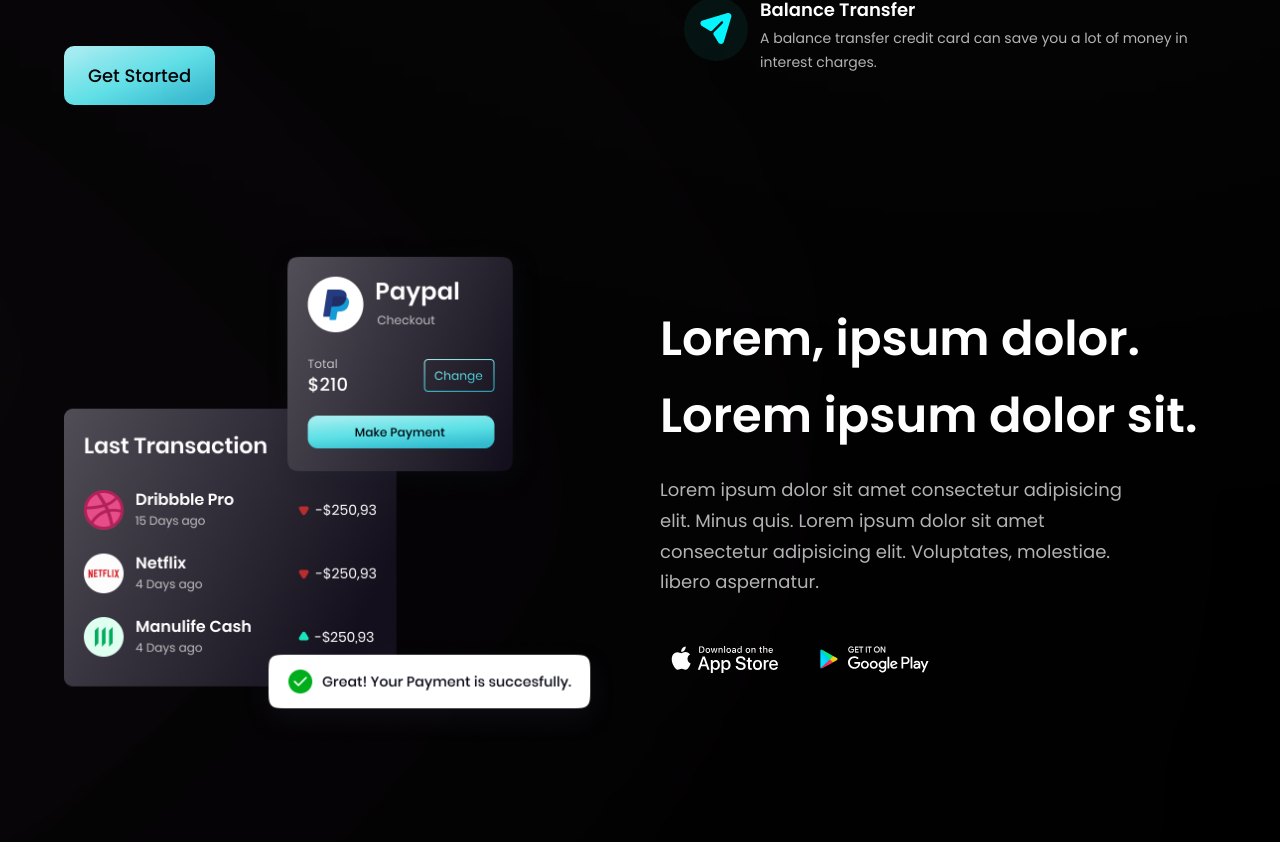
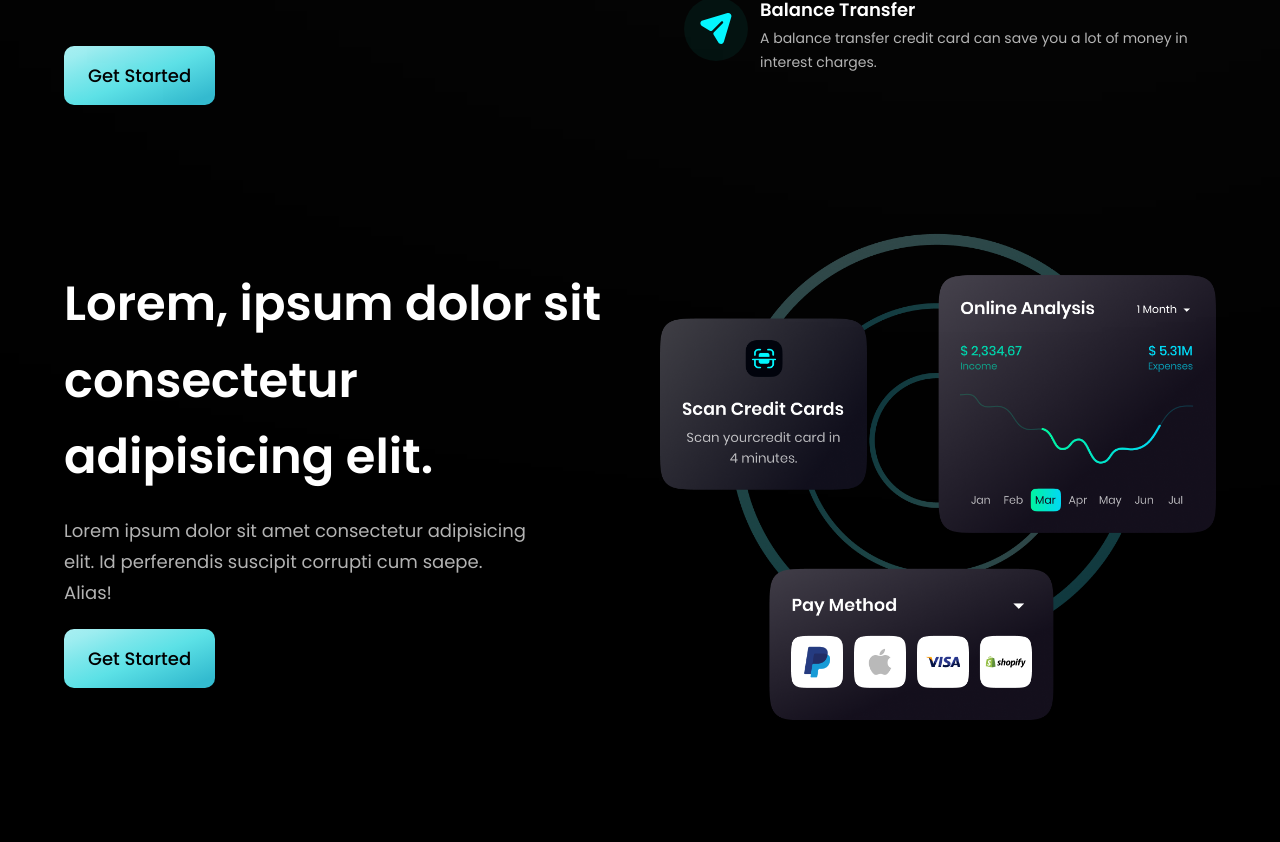
Before and after one commit to 9Moses/bank_landingPage, a React (Vite) app: page / in a window 1280 px wide. Shown: the part 1338-2180 px from the top of the page. Built offline with nearby package versions, Linux system fonts and the light colour scheme.

Commit message:
Update App.jsx

```diff
--- a/src/App.jsx
+++ b/src/App.jsx
@@ -33,7 +33,7 @@ const App = () => (
       <div className={`${styles.boxWidth}`}>
         <Status />
         <Business />
-        <Billing />
+       {/*   <Billing /> */}
         <CardDeal />
         <Testimonials />
         <Clients />
```
